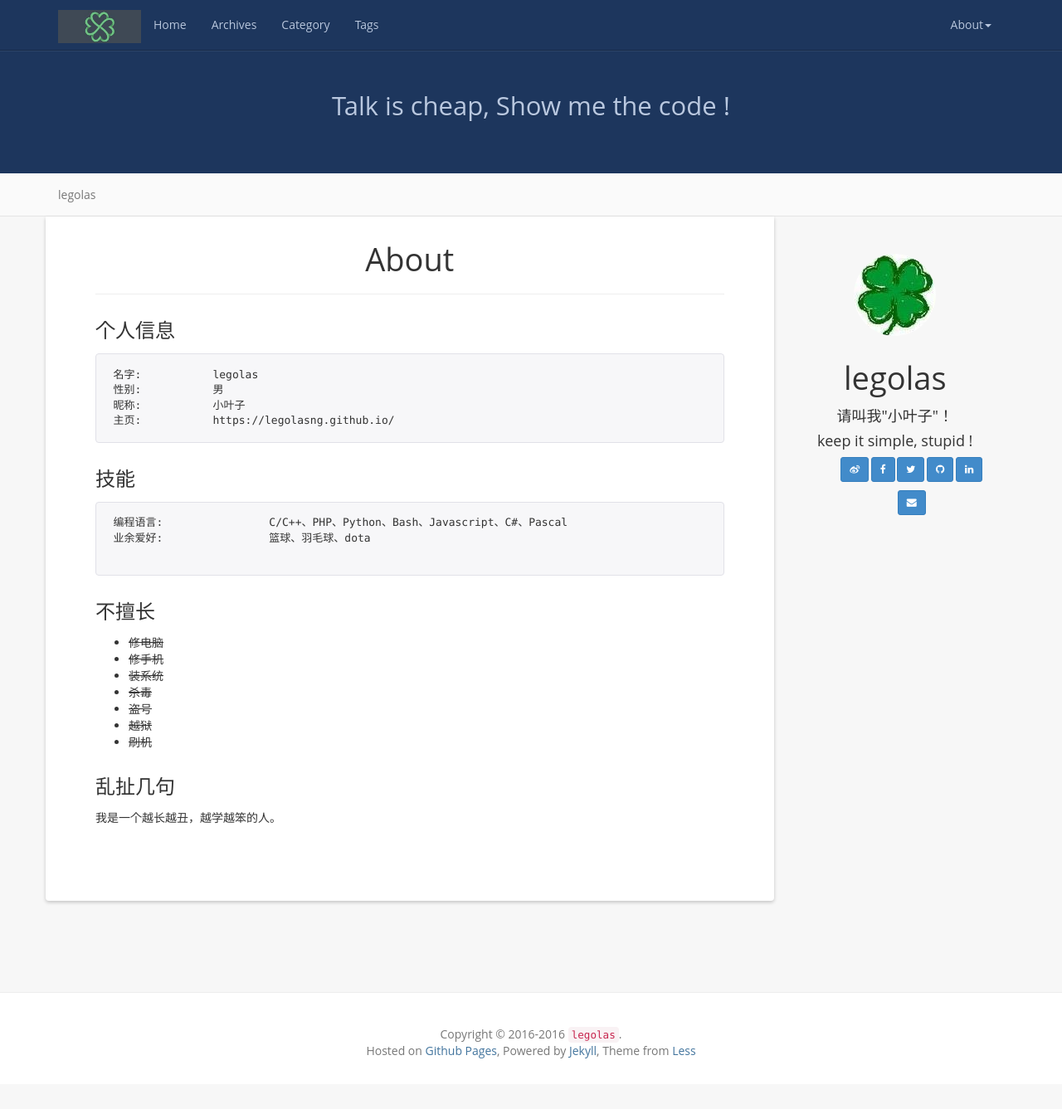
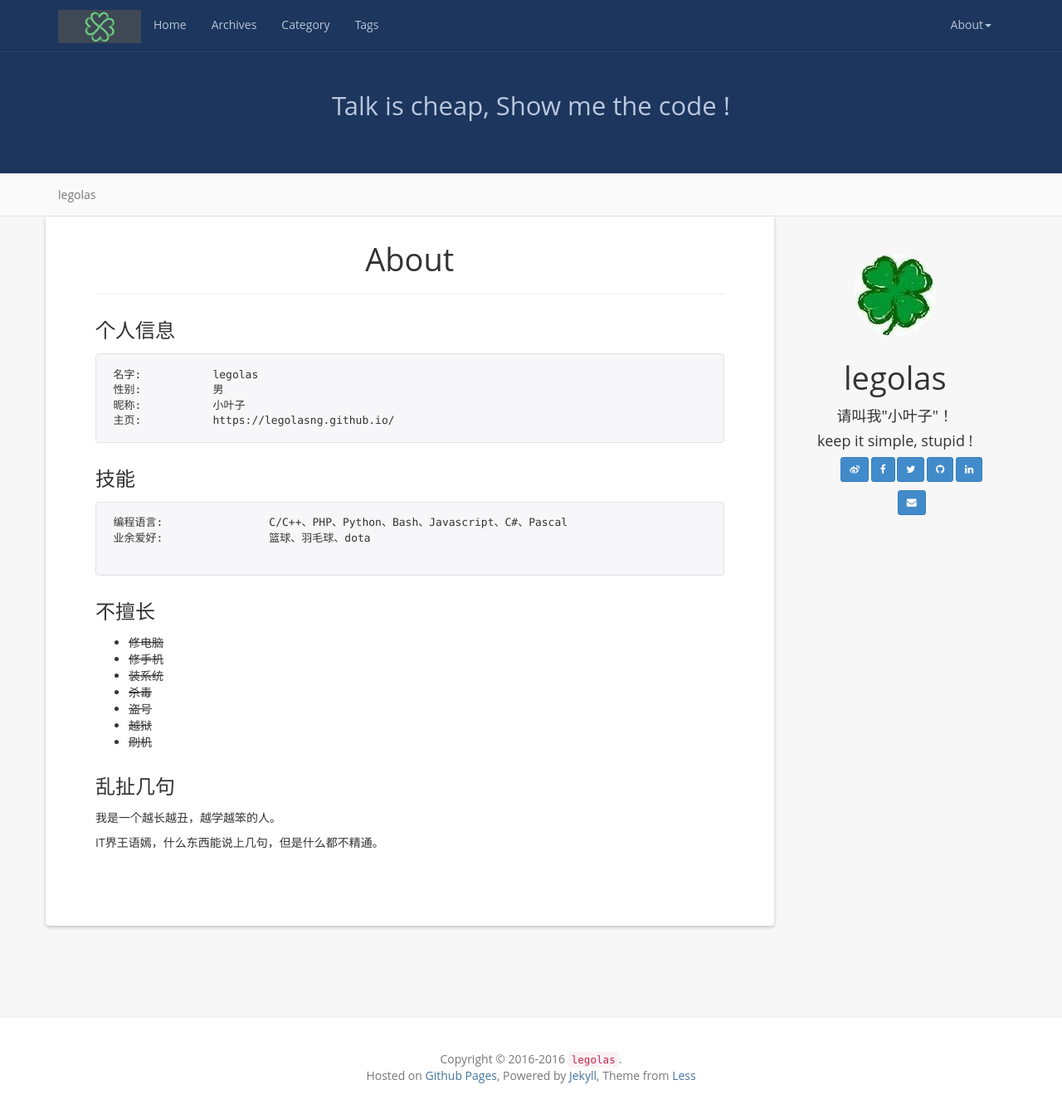
Before and after one commit to legolasNg/legolasNg.github.io, a Jekyll site: the page built from about/index.md, in a window 1280 px wide and 1337 px high. Shown: the whole window at 83% size. Built offline with Jekyll 4.4.1, drawn with Linux system fonts in a browser that asks for light colours.

Commit message:
[add] add some info

```diff
--- a/about/index.md
+++ b/about/index.md
@@ -34,3 +34,5 @@ header:   About
 ### 乱扯几句
 
 我是一个越长越丑，越学越笨的人。
+
+IT界王语嫣，什么东西能说上几句，但是什么都不精通。
```
